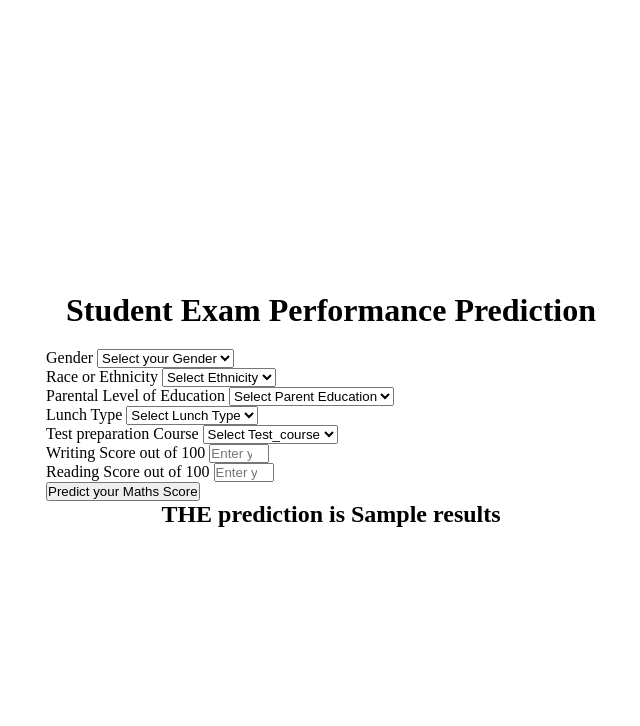
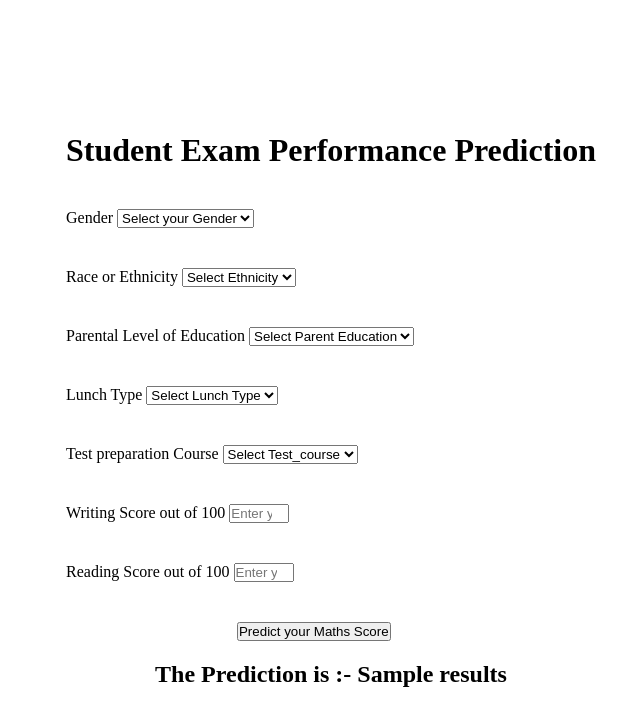
Before and after one commit to rakeshkandhi/mlproject, a Flask app: template templates/home.html in a window 1280 px wide. Shown: the top 726 px of the page, without its empty margins (309-949 px from the left). Run offline with Flask 3, Linux system fonts and the light colour scheme; the template is opened without the code that fills it: most values are stand-ins (such as "Sample title", 1, 10 or a date in 2020).

Commit message:
modified:   templates/home.html

```diff
--- a/templates/home.html
+++ b/templates/home.html
@@ -18,7 +18,14 @@
             align-items: center;
             justify-content: center;
         }
-
+        .mb-3{
+            padding:20px;
+        }
+        .predict-btn{
+            margin-left:30%;
+            display:flex;
+            align-items:center;
+        }
         h1 {
             padding: 20px;
         }
@@ -99,11 +106,11 @@
                 <input class="form-control" type="number" name="writing_score" placeholder="Enter your Reading Score"
                     min="0" max="100" />
             </div>
-            <div class="mb-3">
+            <div class="mb-3 predict-btn">
                 <input class="btn btn-primary" type="submit" value="Predict your Maths Score" required />
             </div>
         </form>
-        <h2>THE prediction is {{results}}</h2>
+        <h2>The Prediction is :- {{results}}</h2>
     </div>
 </body>
 
```
